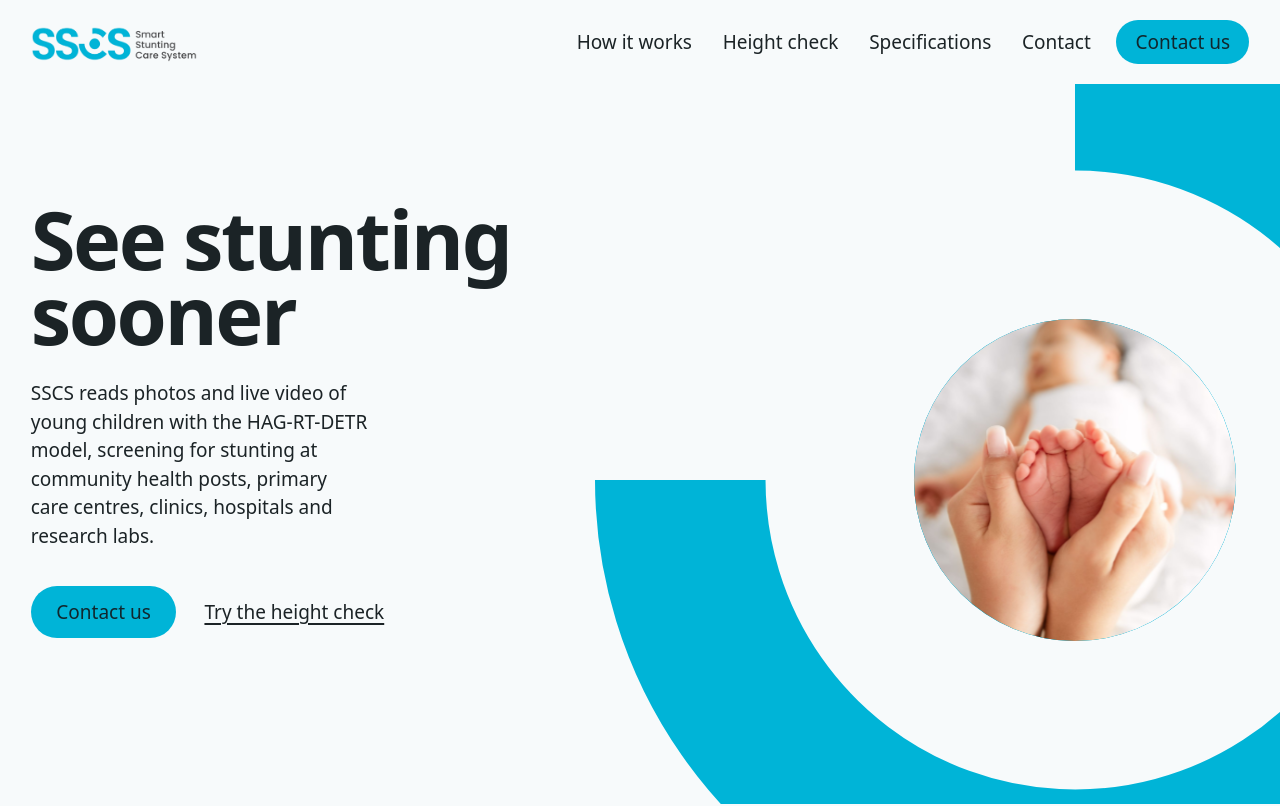
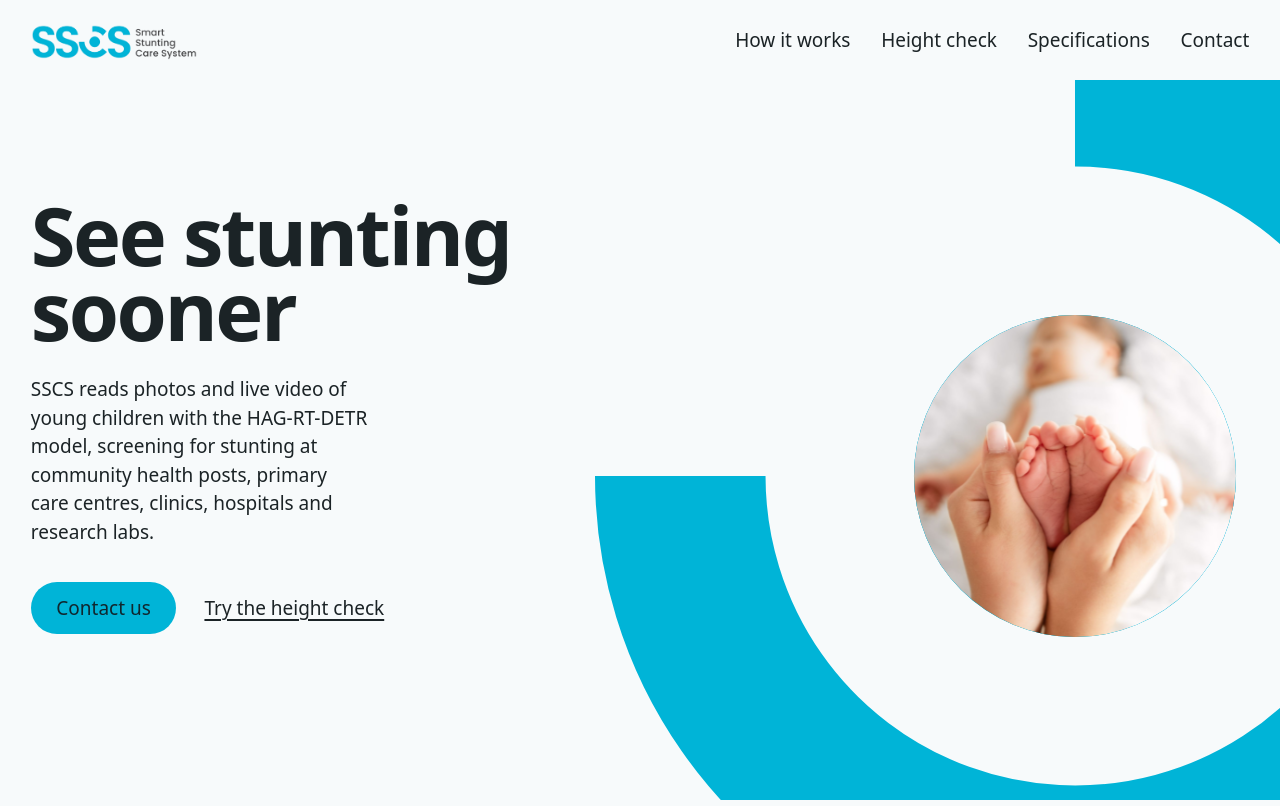
Before and after one commit to Jibrail0398/SSCS-Landing-Page, a React (Vite) app: page / in a window 1280 px wide. Shown: the top 806 px of the page. Built offline with nearby package versions, Linux system fonts and the light colour scheme; a web font is replaced by a local one.

Commit message:
Menghapus elemen kontak yang terlalu banyak

```diff
--- a/src/App.tsx
+++ b/src/App.tsx
@@ -236,7 +236,6 @@ export default function App() {
             <li><a className="link" href="#contact">Contact</a></li>
           </ul>
         </nav>
-        <a className="button button-small" href={MAIL}>Contact us</a>
       </header>
 
       <main id="top">
@@ -252,7 +251,7 @@ export default function App() {
               community health posts, primary care centres, clinics, hospitals and research labs.
             </p>
             <div className="hero-actions" data-rise style={i(3)}>
-              <a className="button" href={MAIL}>Contact us</a>
+              <a className="button" href="#contact">Contact us</a>
               <a className="link link-plain" href="#check">Try the height check</a>
             </div>
           </div>
@@ -351,7 +350,6 @@ export default function App() {
                   <div data-reveal style={i(6)}><dt>AI model</dt><dd>HAG-RT-DETR, trained in-house through our research</dd></div>
                 </dl>
               </div>
-              <a className="button" href={MAIL} data-reveal style={i(3)}>Contact us</a>
             </div>
           </div>
         </section>
```
